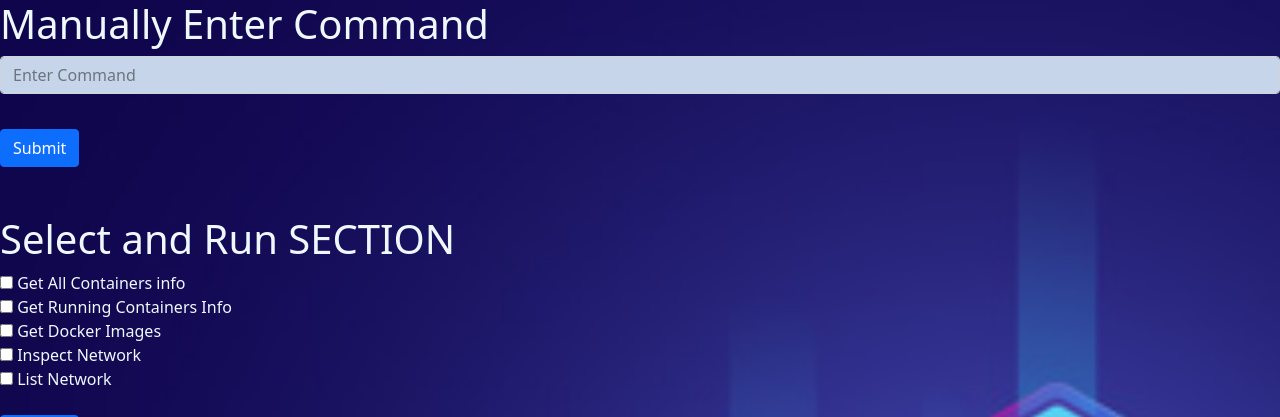
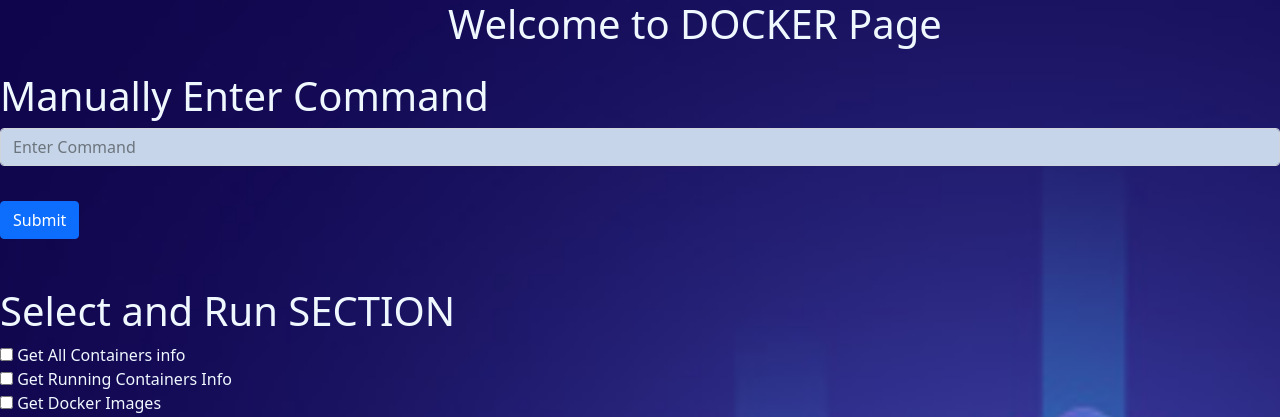
Before and after one commit to 1398abhisingh911/cgi-flask_web-app, a Flask app: page /docker in a window 1280 px wide. Shown: the top 417 px of the page. Run offline with Flask 2, Linux system fonts and the light colour scheme.

Commit message:
Update docker.html

```diff
--- a/templates/docker.html
+++ b/templates/docker.html
@@ -27,6 +27,10 @@
 </head>
 
 <body>
+    <h1 style="position: absolute;left: 35%;color: aliceblue;">Welcome to DOCKER Page</h1>
+    <br>
+    <br>
+    <br>
     <form action='http://192.168.43.170/cgi-bin/docker.py'>
         <div class="form-group">
             <h1 style="color: aliceblue;">Manually Enter Command</h1>
```
